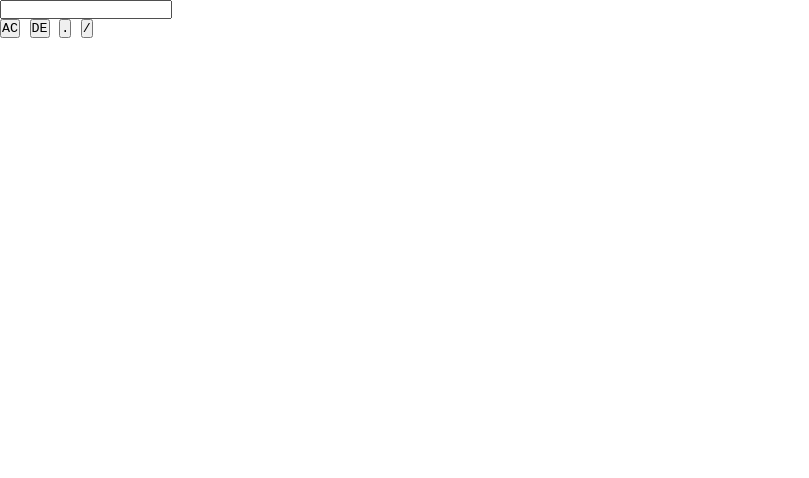
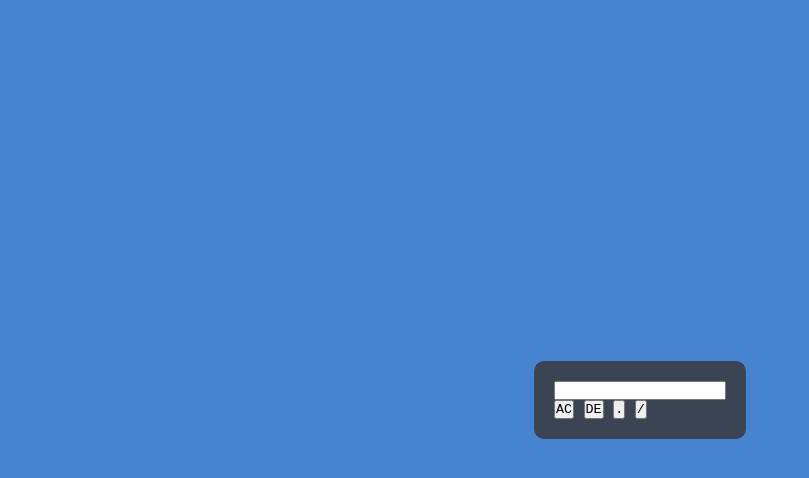
Before and after one commit to MohsenKaramiDeveloper/Calculator, a plain HTML site: page index.html in a window 1280 px wide. Shown: the whole page, without its empty margins (0-809 px from the left). Drawn offline with Linux system fonts and the light colour scheme.

Commit message:
style container

```diff
--- a/index.html
+++ b/index.html
@@ -8,7 +8,7 @@
 </head>
 <body>
     <div class="container">
-        <div class="Calculator">
+        <div class="calculator">
             <form action="">
                 <div>
                     <input type="text" name="display">
--- a/style.css
+++ b/style.css
@@ -7,5 +7,17 @@
 }
 
 .container{
+    width: 100%;
+    height: 100vh;
+    background: #4784cf;
+    display: flex;
+    align-items: center;
+    justify-content: center;
+}
+
+.calculator{
+    background: #3a4452;
+    padding: 20px;
+    border-radius: 10px;
 
 }
```
